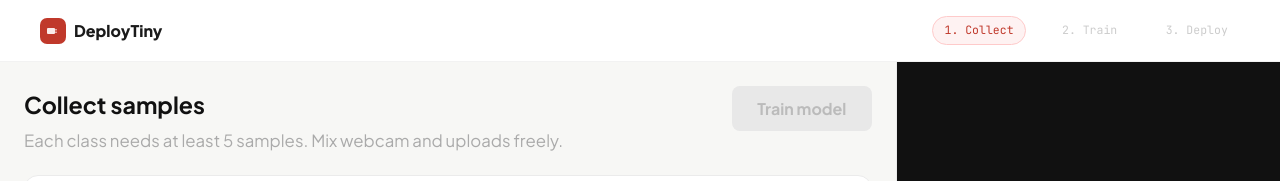
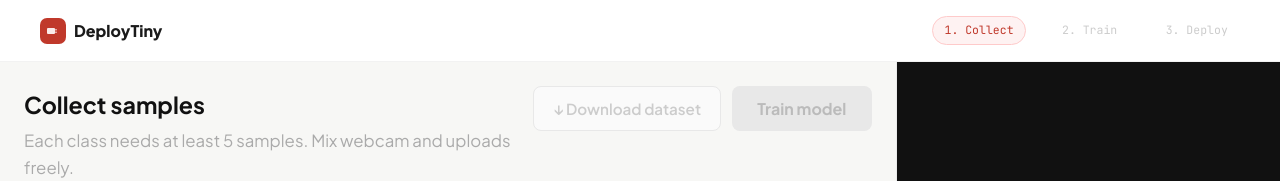
Before and after one commit to adimd/deploytiny, a React (Create React App) app: page /get-started/image in a window 1280 px wide. Shown: the top 181 px of the page. Built offline with nearby package versions, Linux system fonts and the light colour scheme; no server answers.

Commit message:
Download Feature in Image Collect

```diff
--- a/src/pages/ImageCollect.css
+++ b/src/pages/ImageCollect.css
@@ -24,6 +24,40 @@
 
 .ic-left-title { font-size: 1.45rem; font-weight: 700; color: #111; margin-bottom: .3rem; }
 .ic-left-sub { font-size: 1.05rem; color: #aaa; }
+
+/* ── Header action group: Download + Train ── */
+.ic-header-actions {
+  display: flex;
+  align-items: center;
+  gap: .65rem;
+  flex-shrink: 0;
+}
+
+.ic-download-btn {
+  padding: .75rem 1.2rem;
+  background: #fff;
+  color: #555;
+  border: 1.5px solid #E8E8E8;
+  border-radius: 8px;
+  font-size: .95rem;
+  font-weight: 600;
+  cursor: pointer;
+  font-family: var(--font);
+  white-space: nowrap;
+  transition: border-color .15s, color .15s, background .15s;
+}
+
+.ic-download-btn:hover:not(:disabled) {
+  border-color: #FECACA;
+  color: #C0392B;
+  background: #FEF2F2;
+}
+
+.ic-download-btn:disabled {
+  color: #ccc;
+  cursor: not-allowed;
+  background: #FAFAFA;
+}
 
 .ic-train-btn {
   padding: .75rem 1.6rem;
@@ -454,4 +488,6 @@
   .ic-layout { grid-template-columns: 1fr; grid-template-rows: auto 1fr; }
   .ic-cam-wrap { aspect-ratio: 4/3; width: 100%; }
   .ic-right { border-left: none; border-bottom: 1px solid #EBEBEB; }
+  .ic-header-actions { flex-direction: column; align-items: stretch; gap: .5rem; }
+  .ic-download-btn, .ic-train-btn { width: 100%; }
 }
--- a/src/pages/ImageCollect.tsx
+++ b/src/pages/ImageCollect.tsx
@@ -1,5 +1,6 @@
 import { useEffect, useRef, useState, useCallback } from "react";
 import { useNavigate } from "react-router-dom";
+import JSZip from "jszip";
 import "../App.css";
 import "./ImageCollect.css";
 
@@ -12,6 +13,33 @@ interface ClassData {
   id: number;
   name: string;
   samples: string[];
+}
+
+// ── Helpers for dataset download ──
+
+function sanitizeClassName(name: string, index: number): string {
+  const cleaned = name
+    .trim()
+    .toLowerCase()
+    .replace(/\s+/g, "-")
+    .replace(/[^a-z0-9_-]/g, "")
+    .replace(/-+/g, "-")
+    .replace(/^-|-$/g, "");
+  return cleaned || `class-${index + 1}`;
+}
+
+function dataUrlToBlob(dataUrl: string): Blob {
+  const [header, base64] = dataUrl.split(",");
+  const mime = header.match(/:(.*?);/)?.[1] || "image/jpeg";
+  const binary = atob(base64);
+  const bytes = new Uint8Array(binary.length);
+  for (let i = 0; i < binary.length; i++) bytes[i] = binary.charCodeAt(i);
+  return new Blob([bytes], { type: mime });
+}
+
+function dateStamp(): string {
+  const d = new Date();
+  return `${d.getFullYear()}-${String(d.getMonth() + 1).padStart(2, "0")}-${String(d.getDate()).padStart(2, "0")}`;
 }
 
 export default function ImageCollect() {
@@ -30,6 +58,7 @@ export default function ImageCollect() {
   const [camReady, setCamReady] = useState(false);
   const [camError, setCamError] = useState(false);
   const [previewSrc, setPreviewSrc] = useState<string | null>(null);
+  const [downloading, setDownloading] = useState(false);
 
   useEffect(() => {
     startCamera();
@@ -150,6 +179,63 @@ export default function ImageCollect() {
     setNextId(n => n + 1);
   };
 
+  const handleDownload = async () => {
+    if (totalSamples === 0 || downloading) return;
+    setDownloading(true);
+    try {
+      const zip = new JSZip();
+
+      // dedupe sanitized folder names
+      const folderNames: string[] = [];
+      const seen = new Map<string, number>();
+      classes.forEach((cls, i) => {
+        const base = sanitizeClassName(cls.name, i);
+        const count = seen.get(base) || 0;
+        const folder = count === 0 ? base : `${base}-${count + 1}`;
+        seen.set(base, count + 1);
+        folderNames.push(folder);
+      });
+
+      // write images
+      classes.forEach((cls, ci) => {
+        const folder = zip.folder(folderNames[ci])!;
+        cls.samples.forEach((dataUrl, si) => {
+          const blob = dataUrlToBlob(dataUrl);
+          const filename = `${String(si + 1).padStart(4, "0")}.jpg`;
+          folder.file(filename, blob);
+        });
+      });
+
+      // manifest
+      const manifest = {
+        version: "1.0",
+        type: "image",
+        createdAt: new Date().toISOString(),
+        source: "deploytiny.com",
+        classes: classes.map((cls, ci) => ({
+          name: cls.name,
+          folder: folderNames[ci],
+          count: cls.samples.length,
+        })),
+      };
+      zip.file("manifest.json", JSON.stringify(manifest, null, 2));
+
+      const blob = await zip.generateAsync({ type: "blob" });
+      const url = URL.createObjectURL(blob);
+      const a = document.createElement("a");
+      a.href = url;
+      a.download = `deploytiny-images-${dateStamp()}.zip`;
+      document.body.appendChild(a);
+      a.click();
+      document.body.removeChild(a);
+      URL.revokeObjectURL(url);
+    } catch (err) {
+      console.error("Download failed:", err);
+    } finally {
+      setDownloading(false);
+    }
+  };
+
   const totalSamples = classes.reduce((a, c) => a + c.samples.length, 0);
   const totalBudget = classes.length * MAX_SAMPLES;
   const budgetPct = Math.round((totalSamples / totalBudget) * 100) || 0;
@@ -194,6 +280,15 @@ export default function ImageCollect() {
                 Each class needs at least {MIN_SAMPLES} samples. Mix webcam and uploads freely.
               </div>
             </div>
+            <div className="ic-header-actions">
+              <button
+                className="ic-download-btn"
+                disabled={totalSamples === 0 || downloading}
+                onClick={handleDownload}
+                title="Download all samples as a ZIP"
+              >
+                {downloading ? "Preparing..." : "↓ Download dataset"}
+              </button>
               <button
                 className="ic-train-btn"
                 disabled={!canTrain}
@@ -201,6 +296,7 @@ export default function ImageCollect() {
               >
                 Train model
               </button>
+            </div>
           </div>
 
           <div className="ic-classes">
```
Lines whose indentation alone changed are shown as unchanged.
